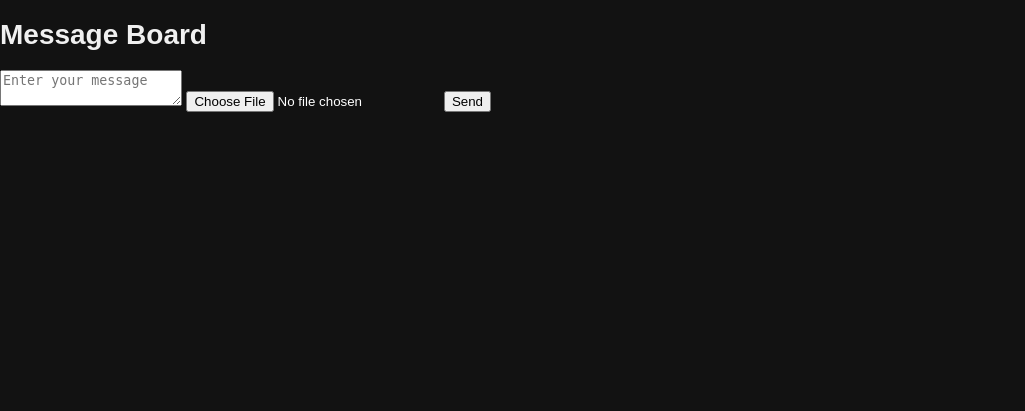
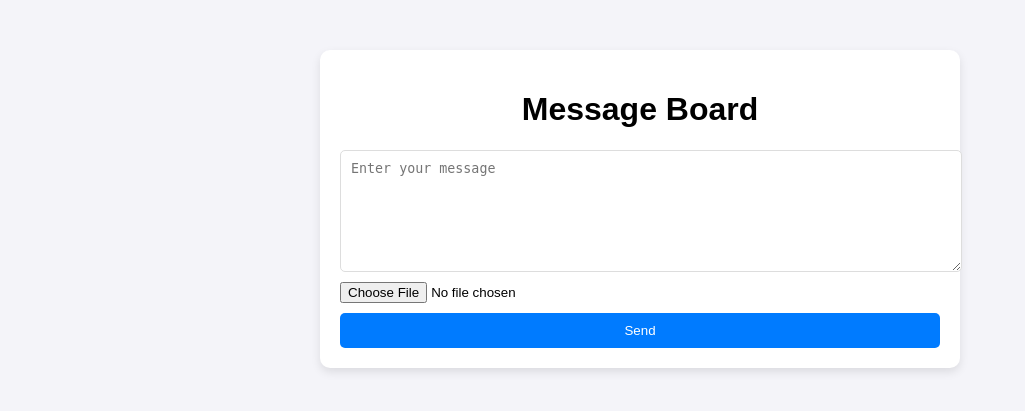
Before and after one commit to benbirchpersonal/jhook.dev, a PHP site: page /share/index.html in a window 1280 px wide. Shown: the top 411 px of the page, without its empty margins (0-1025 px from the left). Run offline with PHP 8.4, Linux system fonts and the light colour scheme.

Commit message:
Update styles.css

```diff
--- a/share/styles.css
+++ b/share/styles.css
@@ -1,100 +1,50 @@
 body {
-    font-family: 'Arial', sans-serif;
-    background-color: #121212;
-    color: #ffffff;
+    font-family: Arial, sans-serif;
     margin: 0;
     padding: 0;
+    background-color: #f4f4f9;
 }
 
-header {
-    background-color: #1a1a1a;
-    padding: 15px;
-}
-
-.navbar .logo {
-    font-size: 24px;
-    color: #fff;
-    text-decoration: none;
-}
-
-.navbar nav ul {
-    list-style: none;
-    padding: 0;
-}
-
-.navbar nav ul li {
-    display: inline;
-    margin-left: 20px;
-}
-
-.navbar nav ul li a {
-    color: #fff;
-    text-decoration: none;
-}
-
-.message-board-container {
-    max-width: 800px;
-    margin: 40px auto;
+.container {
+    width: 80%;
+    max-width: 600px;
+    margin: 50px auto;
+    background: #fff;
     padding: 20px;
-    background-color: #2c2c2c;
-    border-radius: 8px;
-    box-shadow: 0px 4px 6px rgba(0, 0, 0, 0.3);
+    border-radius: 10px;
+    box-shadow: 0 4px 10px rgba(0, 0, 0, 0.1);
 }
 
 h1 {
-    font-size: 28px;
-    color: #f0f0f0;
+    text-align: center;
 }
 
-.message-container {
-    max-height: 400px;
-    overflow-y: auto;
-    margin-bottom: 20px;
-    background-color: #333;
+form {
+    display: flex;
+    flex-direction: column;
+    gap: 10px;
+}
+
+textarea {
+    width: 100%;
+    height: 100px;
     padding: 10px;
+    border: 1px solid #ddd;
     border-radius: 5px;
 }
 
-.input-box {
-    width: 100%;
+button {
     padding: 10px;
-    border-radius: 5px;
-    background-color: #444;
+    background-color: #007bff;
     color: #fff;
     border: none;
-    font-size: 16px;
-    margin-bottom: 10px;
-}
-
-.file-upload {
-    margin-bottom: 10px;
-}
-
-.file-upload label {
-    font-size: 14px;
-}
-
-.file-upload input {
-    margin-top: 5px;
-}
-
-.btn {
-    padding: 10px 20px;
-    background-color: #5e5e5e;
-    border: none;
-    color: #fff;
     border-radius: 5px;
     cursor: pointer;
 }
 
-.btn:hover {
-    background-color: #4b4b4b;
+.message {
+    margin-top: 10px;
+    padding: 10px;
+    background: #e9ecef;
+    border-radius: 5px;
 }
-
-footer {
-    background-color: #1a1a1a;
-    padding: 10px;
-    text-align: center;
-    color: #fff;
-    margin-top: 20px;
-}
```
